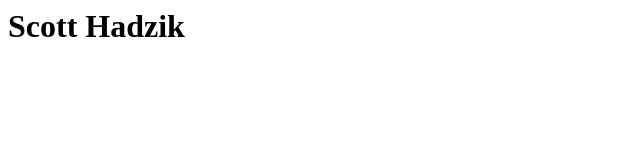
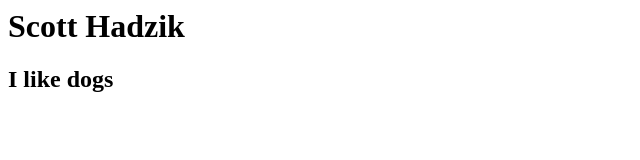
Before and after one commit to nomad15210/my-website-scotthadzik, a plain HTML site: page index.html in a window 1280 px wide. Shown: the whole page, without its empty margins (0-640 px from the left). Drawn offline with Linux system fonts and the light colour scheme.

Commit message:
Added info on pet

```diff
--- a/index.html
+++ b/index.html
@@ -1 +1,2 @@
 <h1>Scott Hadzik</h1>
+<h2>I like dogs</h1>
```
